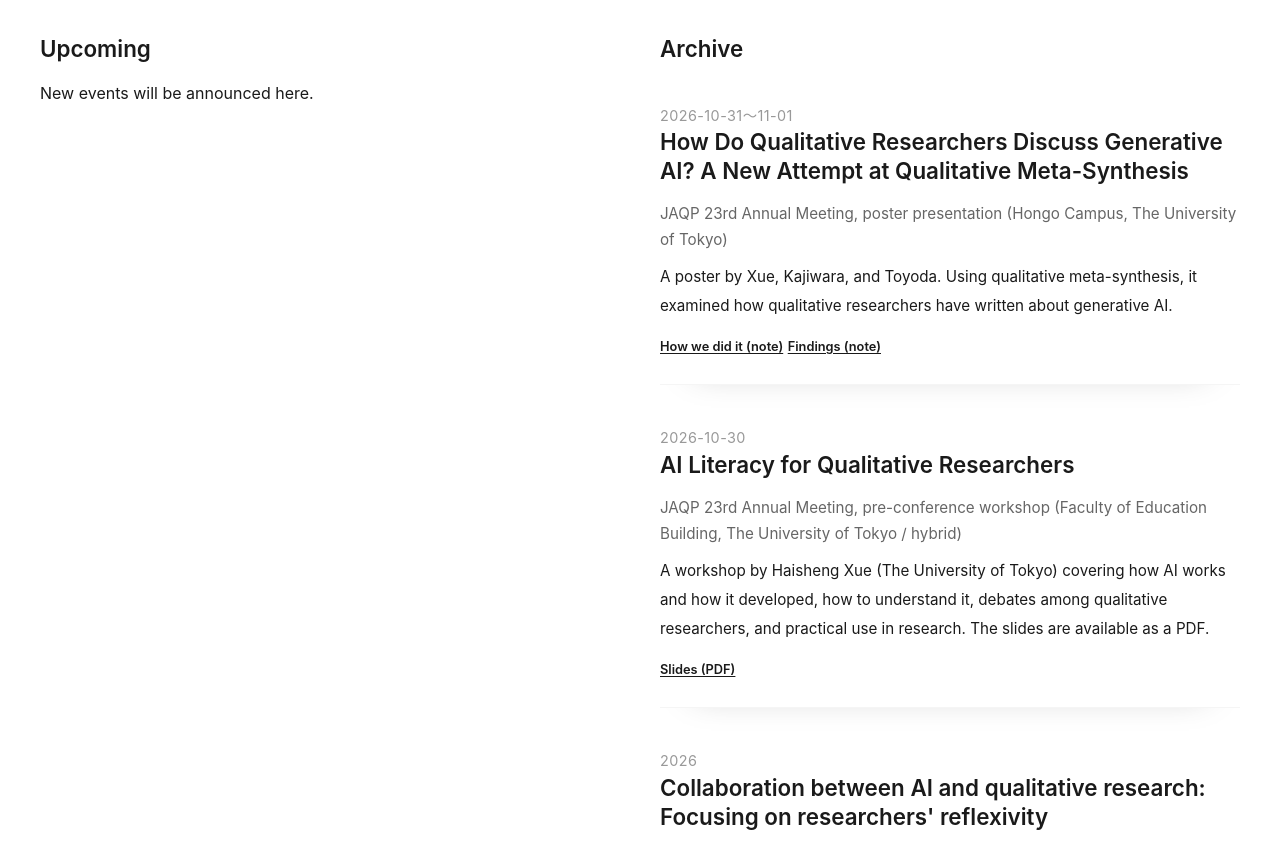
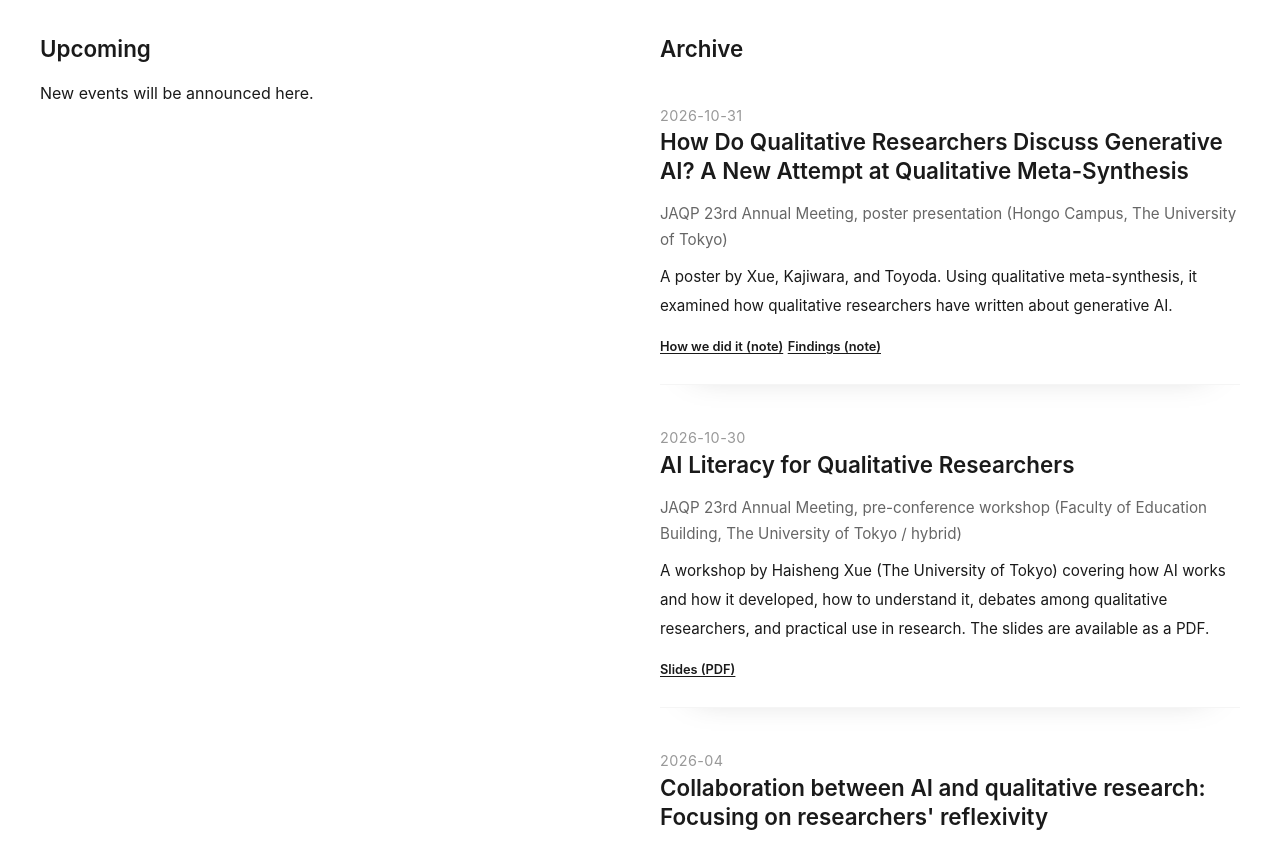
Before and after one commit to xuehaisheng/ai-qualitative-research, a Jekyll site: the page built from index.html, in a window 1280 px wide and 1400 px high, scrolled down 3053 px. Shown: the part 153-1002 px from the top of the window. Built offline with Jekyll 4.4.1, drawn with Linux system fonts in a browser that asks for light colours.

Commit message:
Set dates for the poster (2026-10-31) and the bulletin paper (2026-04)
Co-Authored-By: Claude Opus 5.5 <noreply@anthropic.com>
Claude-Session: https://claude.ai/code/session_01Lmg6w9NJRA6yGBV9Eynzga

```diff
--- a/index.html
+++ b/index.html
@@ -165,7 +165,7 @@ This site aims to become more than an announcement page: a place where qualitati
 <h3 data-bilingual="" data-en="Archive" data-ja="過去の記録">過去の記録</h3>
 <div class="entry-list">
 <article class="entry-item">
-<div class="entry-date">2026-10-31〜11-01</div>
+<div class="entry-date">2026-10-31</div>
 <h4 data-bilingual="" data-en="How Do Qualitative Researchers Discuss Generative AI? A New Attempt at Qualitative Meta-Synthesis" data-ja="質的研究者は生成AIをどう論じるか――質的メタ統合の新たな試みを通して――">質的研究者は生成AIをどう論じるか――質的メタ統合の新たな試みを通して――</h4>
 <div class="entry-place" data-bilingual="" data-en="JAQP 23rd Annual Meeting, poster presentation (Hongo Campus, The University of Tokyo)" data-ja="日本質的心理学会第23回大会 ポスター発表（東京大学本郷キャンパス）">日本質的心理学会第23回大会 ポスター発表（東京大学本郷キャンパス）</div>
 <p data-bilingual="" data-en="A poster by Xue, Kajiwara, and Toyoda. Using qualitative meta-synthesis, it examined how qualitative researchers have written about generative AI." data-ja="薛海升、梶原佐保、豐田隼によるポスター発表。質的研究者が生成AIをどう論じてきたかを、質的メタ統合で調べた。">薛海升、梶原佐保、豐田隼によるポスター発表。質的研究者が生成AIをどう論じてきたかを、質的メタ統合で調べた。</p>
@@ -179,7 +179,7 @@ This site aims to become more than an announcement page: a place where qualitati
 <a class="text-link" data-bilingual="" data-en="Slides (PDF)" data-ja="スライド（PDF）" href="assets/pdf/2026-10-30_ai-literacy-workshop.pdf" rel="noopener" target="_blank">スライド（PDF・約27MB）</a>
 </article>
 <article class="entry-item">
-<div class="entry-date">2026</div>
+<div class="entry-date">2026-04</div>
 <h4 data-bilingual="" data-en="Collaboration between AI and qualitative research: Focusing on researchers' reflexivity" data-ja="AIと質的研究の協働――研究者の反省性に着目して――">AIと質的研究の協働――研究者の反省性に着目して――</h4>
 <div class="entry-place" data-bilingual="" data-en="Paper, Bulletin of the Clinical Psychology Course, Graduate School of Education, The University of Tokyo, Vol. 49, pp. 9–16" data-ja="論文　東京大学大学院教育学研究科臨床心理学コース紀要 第49巻 9–16頁">論文　東京大学大学院教育学研究科臨床心理学コース紀要 第49巻 9–16頁</div>
 <p data-bilingual="" data-en="A paper by Xue, Inada, Toyoda, and Nochi." data-ja="薛海升、稲田真子、豐田隼、能智正博による論文。">薛海升、稲田真子、豐田隼、能智正博による論文。</p>
```
